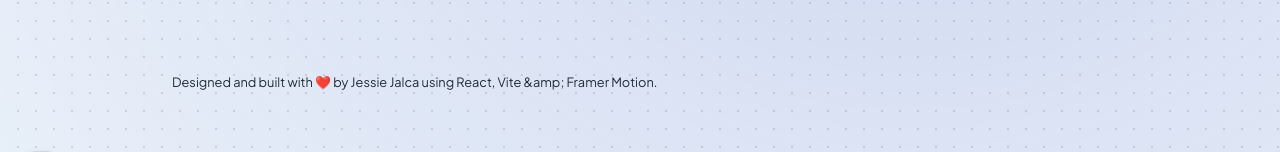
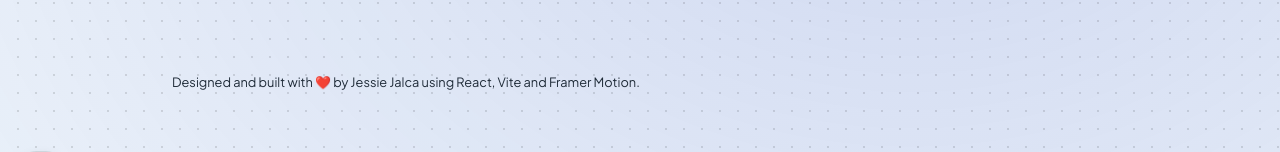
Before and after one commit to jessiejalca/portfolio, a React (Vite) app: page / in a window 1280 px wide. Shown: the part 519-671 px from the top of the page. Built offline with nearby package versions, Linux system fonts and the light colour scheme; no server answers.

Commit message:
fix: replace HTML entity in footer with plain text

```diff
--- a/src/data/content.js
+++ b/src/data/content.js
@@ -70,7 +70,7 @@ export const content = {
                 cursor: "Animate Cursor"
             },
         },
-        footer: "Designed and built with ❤️ by Jessie Jalca using React, Vite &amp; Framer Motion",
+        footer: "Designed and built with ❤️ by Jessie Jalca using React, Vite and Framer Motion",
         notFound: {
             intros: ["Hmm", "Uh oh", "Yikes", "Huh", "Whoops", "Oops", "Welp"],
             comments: [
```
